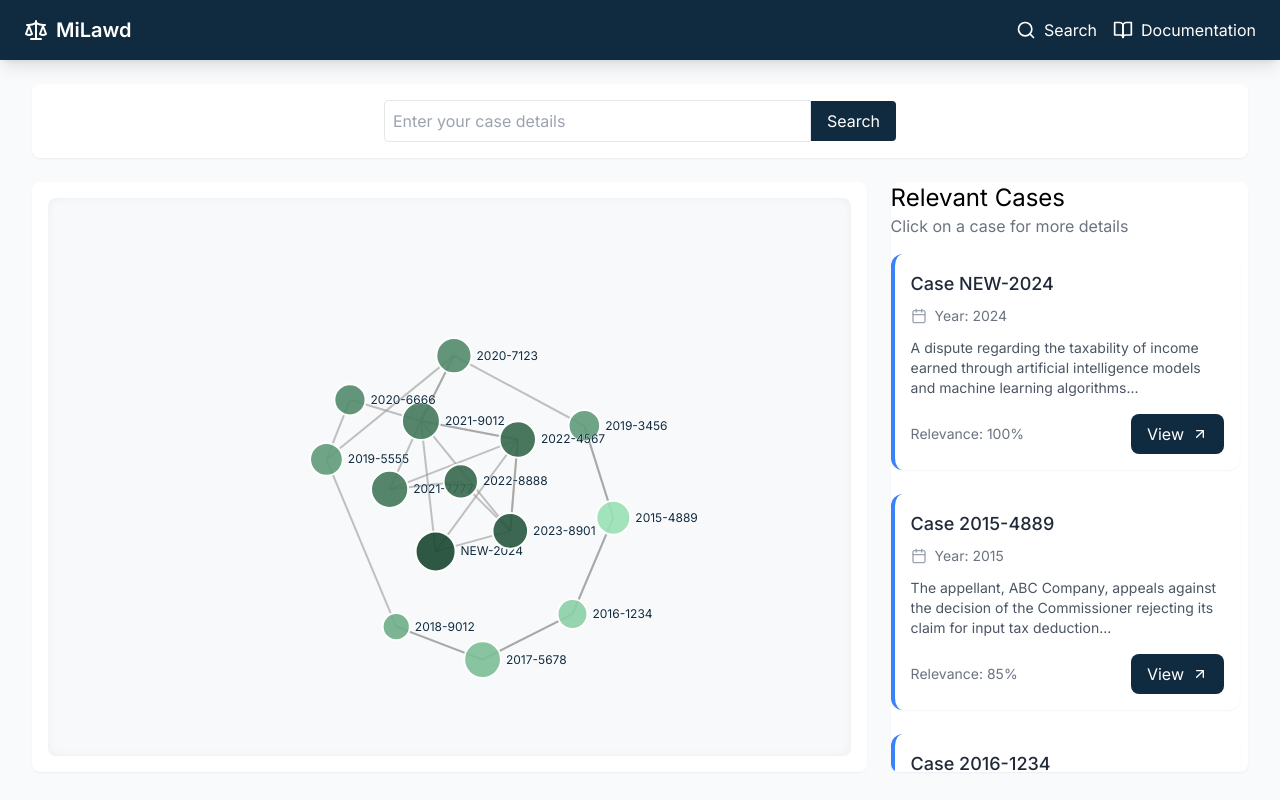
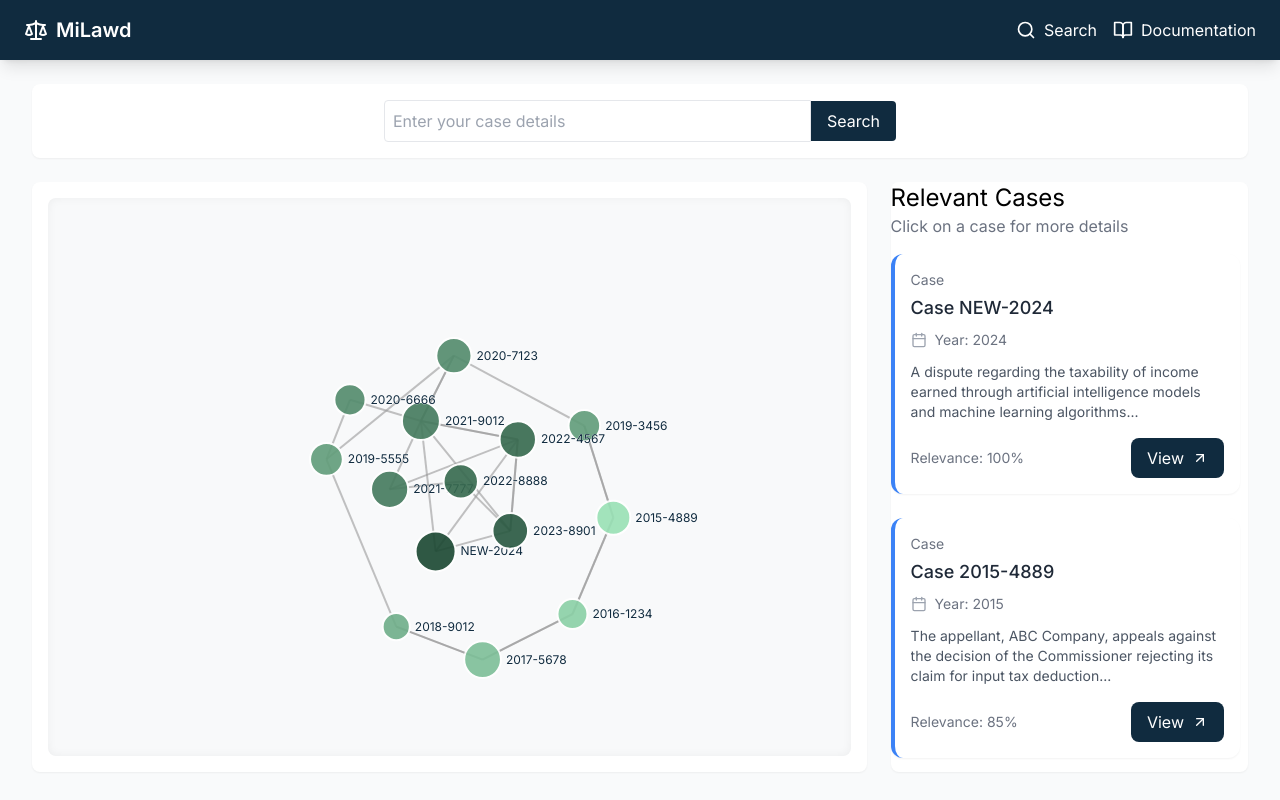
Before and after one commit to sankalp021/MiLawd, a Next.js app: page / in a window 1280 px wide. Built offline with nearby package versions, Linux system fonts and the light colour scheme.

Commit message:
add caseId and isReference props to Card component

```diff
--- a/src/components/Card.tsx
+++ b/src/components/Card.tsx
@@ -2,33 +2,44 @@ import { ArrowUpRight, Calendar } from "lucide-react";
 
 interface CardProps {
   source: string;
-  title: string;
+  title: string; // this will be the name
+  caseId: string; // add this prop
   date?: string;
   description: string;
   sentiment?: string;
   polarity?: string;
   subjectivity?: string;
+  isReference?: boolean;
 }
 
 export default function Card({
   source,
-  title,
+  title, // this will be the name
+  caseId, // add this prop
   date,
   description,
   sentiment,
   polarity = "0",
   subjectivity = "0",
+  isReference = false,
 }: CardProps) {
   return (
     <div className={`
       bg-white rounded-xl shadow-sm border-l-4 h-fit
       transform transition-all duration-200 hover:scale-[1.02] hover:shadow-md
-      ${sentiment === "Positive" ? "border-l-[#026953]" :
-         sentiment === "Negative" ? "border-l-[#720606]" :
-         sentiment === "Neutral" ? "border-l-[#F08000]" :
-         "border-l-blue-500"}
+      ${isReference ? "border-orange-500 ring-2 ring-orange-200" :
+        sentiment === "Positive" ? "border-l-[#026953]" :
+        sentiment === "Negative" ? "border-l-[#720606]" :
+        sentiment === "Neutral" ? "border-l-[#F08000]" :
+        "border-l-blue-500"}
     `}>
       <div className="p-4">
+        {isReference && (
+          <div className="mb-2 inline-block px-2 py-1 bg-orange-100 text-orange-800 rounded-full text-sm font-medium">
+            Current Case
+          </div>
+        )}
+        <div className="mb-1 text-sm text-gray-500">Case {caseId}</div>
         <h2 className="text-lg font-medium mb-2 text-gray-800 line-clamp-2">{title}</h2>
         {date && (
           <div className="flex items-center space-x-2 mb-3">
```
